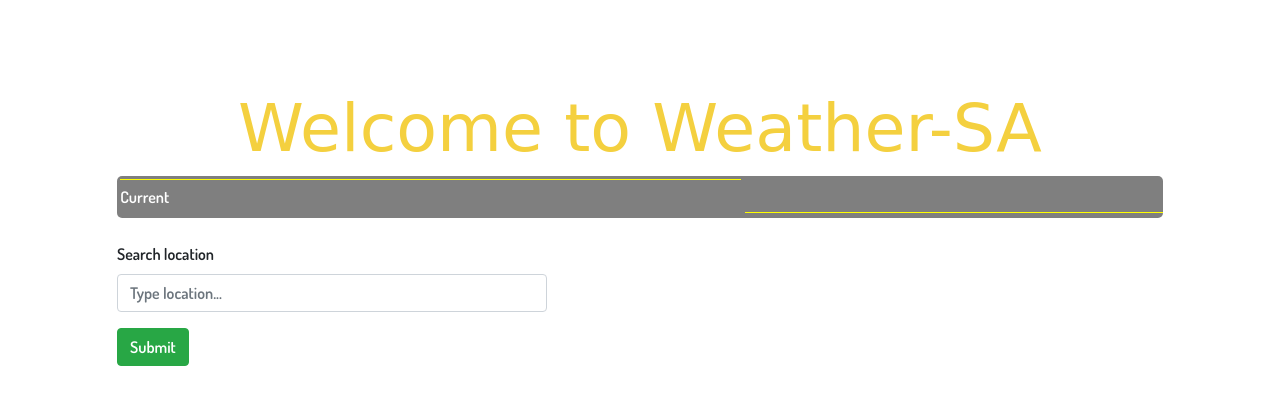
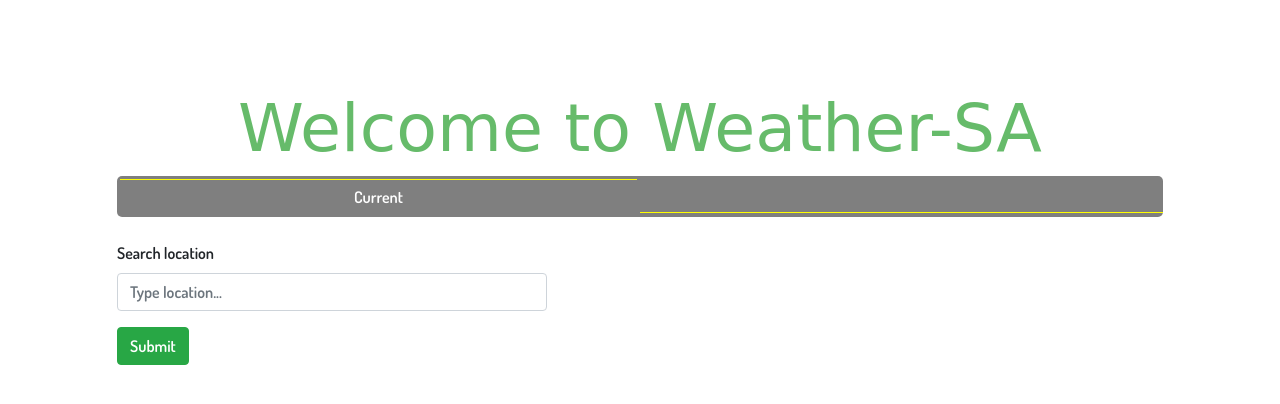
Before and after one commit to Frans2020/Weather-SA, a plain HTML site: page index.html in a window 1280 px wide. Drawn offline with nearby package versions, Linux system fonts and the light colour scheme; no server answers; a web font is replaced by a local one.

Commit message:
third commit

```diff
--- a/style.css
+++ b/style.css
@@ -5,11 +5,11 @@
 .header{
     font-family: 'Piedra', cursive;
     font-size: 50pt;
-    color: #F4D03F;
+    color: #66BB6A;
 }
 .main{
     display: grid;
-    grid-template-columns: 60% 40%;
+    grid-template-columns: 50% 50%;
     background-color:rgba(0, 0, 0, 0.5);
     color:white;
     border-radius: 5px;
@@ -18,12 +18,14 @@
     grid-column-start: 0%;
     grid-column-end: 60%;
     padding: 0.5%;
+    text-align: center;
 }
 .side{
     grid-column-start: 60%;
     grid-column-end: 100%;
-    margin: 8.5% 0 0 0;
+    margin: 6.8% 0 0 0;
     border-top:1px solid yellow;
+    text-align: center;
 }
 body{
     font-family: 'Dosis', sans-serif;
```
